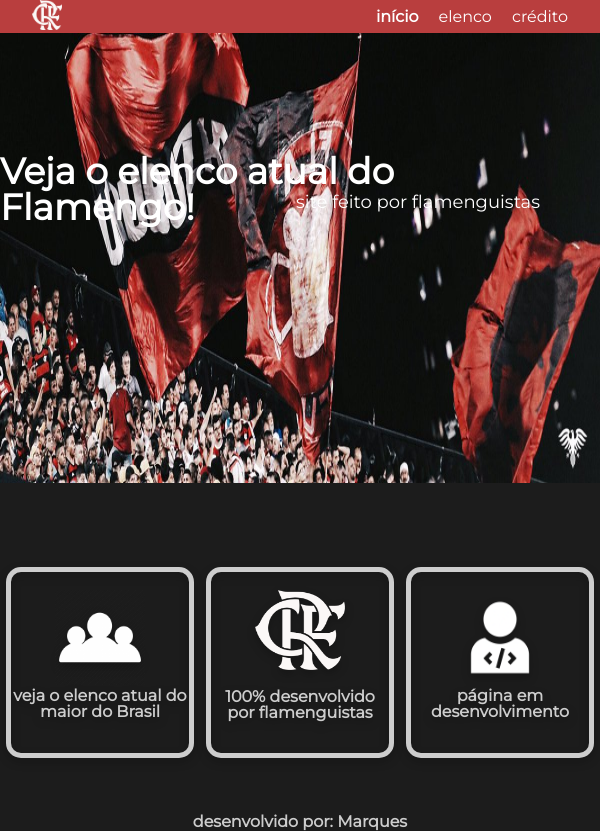
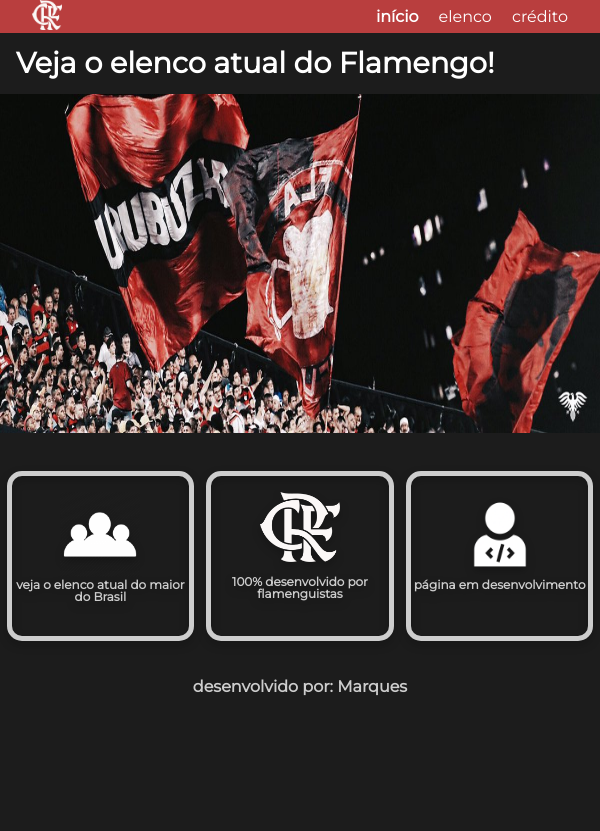
Before and after one commit to marquesvinicius/seuFlamengo, a plain HTML site: page index.html in a window 600 px wide. After the commit the page ends 800 px from the top, so only its background shows below. Drawn offline with Linux system fonts and the light colour scheme.

Commit message:
Finalizando responsivo

```diff
--- a/assets/css/elenco.css
+++ b/assets/css/elenco.css
@@ -18,10 +18,9 @@
 }
 
 .campo {
-    width: 44vw;
-    height: 80vh;
+    width: min-content;
+    height: min-content;
     border: 8px solid #DBDBDB;
-    overflow: auto;
     filter: drop-shadow(0px 4px 4px rgba(0, 0, 0, 0.25));
     border-radius: 15px;
     margin-left: 2rem;
@@ -31,11 +30,9 @@
 .circle {
     border: 5px solid #DBDBDB;
     border-radius: 50%;
-    width: 100px;
-    height: 100px;
     position: absolute;
-    width: 375px;
-    height: 300px;
+    width: 20.8rem;
+    height: 16.7rem;
     top: 180px;
     z-index: 80;
 
@@ -67,8 +64,8 @@
 }
 
 .jogadores-cards-item {
-    width: 140px;
-    height: 185px;
+    width: 8rem;
+    height: 11rem;
     margin-left: 30px;
     margin-right: 30px;
     transition: 600ms;
@@ -117,56 +114,67 @@
     font-size:30px
 }
 
-.div2 {
-    display: flex;
-    justify-content: center;
+@media screen and (min-width: 280px) {
+    .jogadores-cards-item {
+        width: 5rem;
+        margin-left: 0.2rem;
+        margin-right: 0.2rem;
+    }
+
+    .divisoria {
+        margin-bottom: 2rem;
+        margin-top: auto 3rem;
+    }
 }
 
-.divisoria-2 {
-    border: 1px solid #DBDBDB;
-    margin-top: 2rem;
-    width: 35%;
-    margin-left: 40px;
+@media screen and (min-width: 430px) {
+    .jogadores-cards-item {
+        width: 5.5rem;
+        margin-left: 0.2rem;
+        margin-right: 0.2rem;
+    }
 }
 
-@media screen and (max-width: 1000px) {
+
+@media screen and (min-width: 520px) {
+    .jogadores-cards-item {
+        width: 7rem;
+        margin-left: 0.3rem;
+        margin-right: 0.3rem;
+    }
+}
+
+@media screen and (min-width: 660px) {
+    .jogadores-cards-item {
+        width: 7.5rem;
+        margin-left: 0.7rem;
+        margin-right: 0.7rem;
+    }
+}
+
+@media screen and (min-width: 780px) {
+    .jogadores-cards-item {
+        width: 8rem;
+        margin-left: 0.8rem;
+        margin-right: 0.8rem;
+    }
+}
+
+@media screen and (max-width: 970px) {
     .conteudo-principal {
         flex-direction: column;
-        justify-content: center;
+        justify-content: flex-start;
         align-items: center;
-
     }
 
-    .jogadores-cards{
-        display: flex;
-        flex-wrap: wrap;
-        justify-content: center;
-        overflow: hidden;
-    }
-
-    .jogadores-cards-defesa {
-        display: flex;
-        justify-content: center;
-        align-content: start;
-        overflow-y: auto;
-        direction: ltr;
+    .divisoria {
+        width: 100%;
+        margin-top: 3rem;
+        margin-bottom: 3rem;
     }
 
     .campo {
-        width: 90vw;
-        height: auto;
         margin-left: 0;
-        margin-top: 1rem;
-    }
-
-    .divisoria {
-        margin-top: 10px;
-        width: 100%;
+        margin-right: 0;
     }
 }
-
-@media screen and (min-width: 900px) {
-    .campo {
-        overflow: hidden;
-    }
-}
--- a/assets/css/index.css
+++ b/assets/css/index.css
@@ -1,14 +1,10 @@
-body {
-    overflow: hidden;
-}
-
 .menu-item:first-child {
     font-weight: bold;
 }
 
 .banner-pagina {
     width: 100%;
-    height: 450px;
+    height: 25rem;
     display: inline-block;
     position:relative;
 }
@@ -27,7 +23,7 @@
 }
 #caption-veja {
     font-weight: bold;
-    font-size: 36px;
+    font-size: 2rem;
     top: 120px;
     right: 20px;
 }
@@ -41,12 +37,12 @@
  .conteudo-principal-cards {
     display: flex;
     justify-content: center;
-    margin-top: 75px;
+    margin-top: 4.2rem;
  }
 
  .conteudo-principal-cards-item {
-    width: 200px;
-    height: 181px;
+    width: 11.1rem;
+    height: 10rem;
     border: 5px solid #CDCDCD;
     border-radius: 15px;
     filter: drop-shadow(0px 4px 4px rgba(0, 0, 0, 0.25));
@@ -75,34 +71,68 @@
  }
 
  .conteudo-principal-cards-item-img {
-    width: 90px;
-    height: 95px;
+    width: 5rem;
+    height: 5.3rem;
     justify-content: center;
  }
 
  #crf {
-    width: 90px;
-    height: 80px;
+    width: 5rem;
+    height: 4.4rem;
  }
 
  .desenvolvido-por {
     display: flex;
     justify-content: center;
-    margin-top: 50px;
+    margin-top: 3rem;
     font-weight: bold;
     color: #CDCDCD;
  }
 
- @media screen and (max-width: 480px) {
+ @media screen and (max-width: 659px) {
+    .banner-pagina {
+        display: flex;
+        flex-direction: column-reverse;
+        justify-content: flex-start;
+    }
+
+    figcaption{
+        position: unset;
+        padding-right: 0;
+    }
+
+    #caption-veja {
+        font-weight: bold;
+        font-size: 36px;
+        top: 0;
+        right: 0;
+        margin: 1rem;
+        font-size: 1.8rem;
+    }
+
+
     #caption-site-feito {
         display: none;
     }
+
+    .conteudo-principal-cards-item {
+        font-size: 12px;
+    }
+
  }
 
  @media screen and (max-width: 660px) {
+    .conteudo-principal-cards {
+        margin-top: 2rem;
+     }
+
     #caption-site-feito {
         font-size: 18px;
         top: 160px;
         right: 20px;
     }
+
+    .desenvolvido-por {
+        margin-top: 2rem;
+     }
  }
```
Also changed, not shown: elenco.html (+0 -8 lines).
